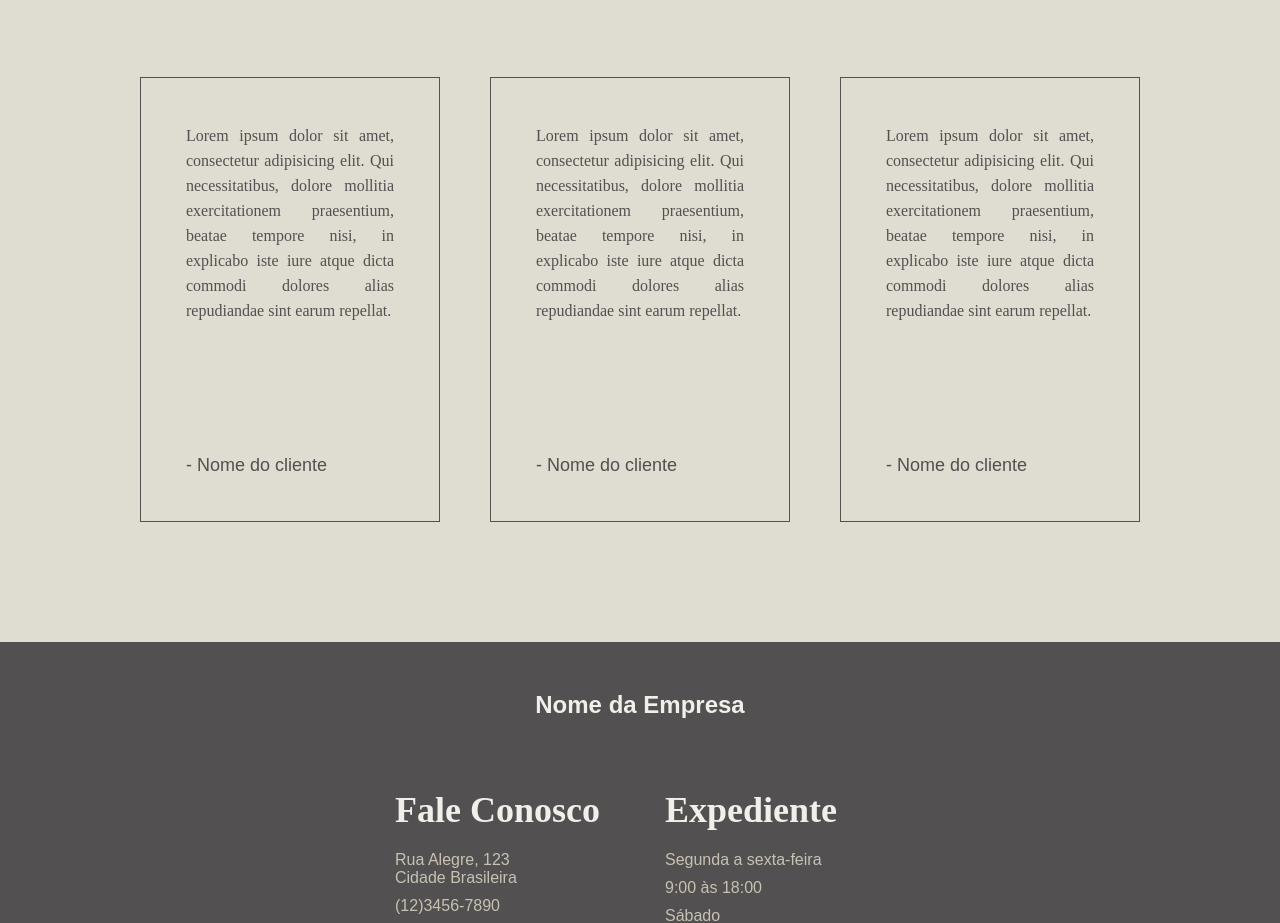
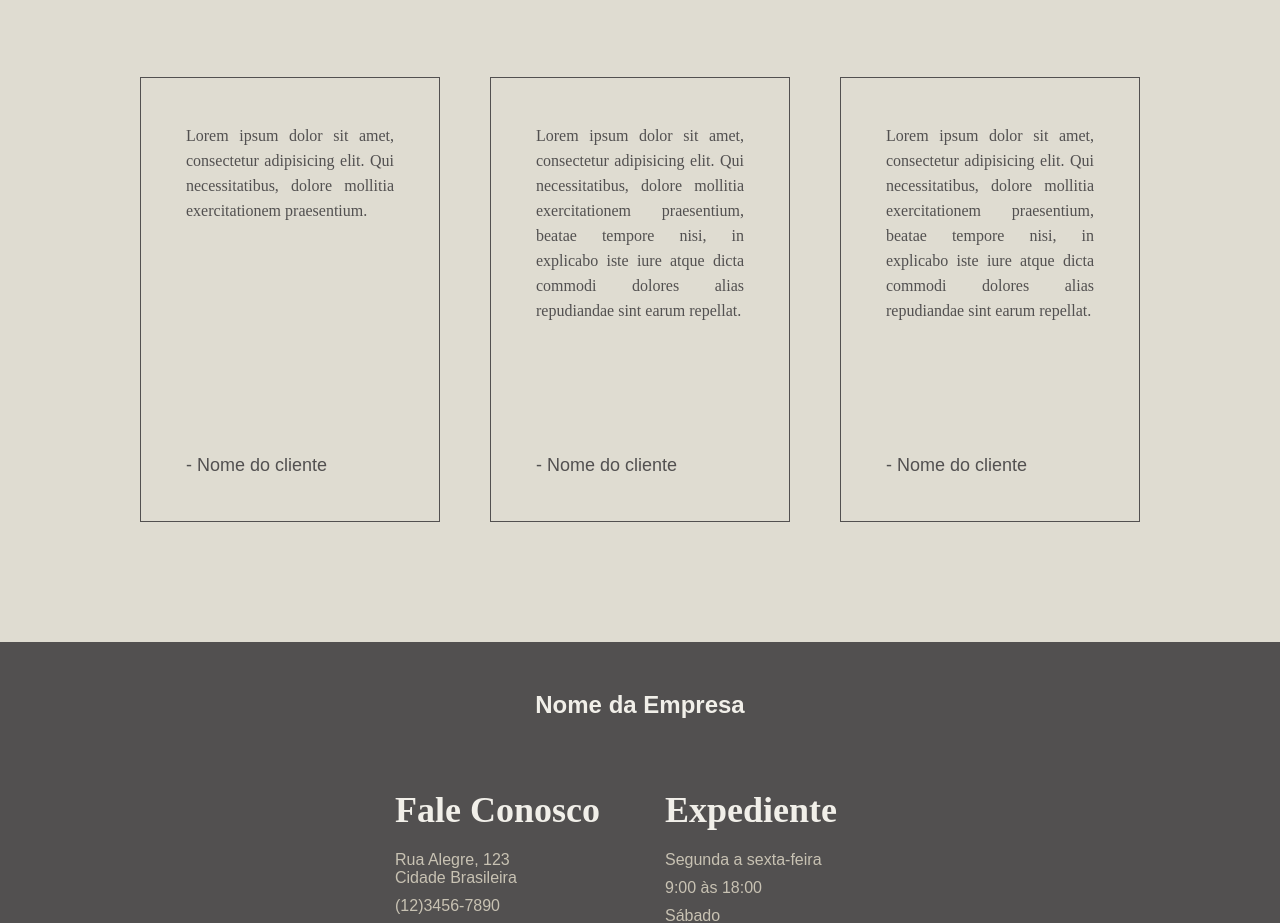
Before and after one commit to RodolphoHora/site-imobiliaria, a plain HTML site: page src/index.html in a window 1280 px wide. Shown: the part 3400-4323 px from the top of the page. Drawn offline with Linux system fonts and the light colour scheme.

Commit message:
Build Test

```diff
--- a/src/index.html
+++ b/src/index.html
@@ -151,7 +151,7 @@
             <div class="containerOpinioes">
 
                 <div class="cardOpiniao">
-                    <p>Lorem ipsum dolor sit amet, consectetur adipisicing elit. Qui necessitatibus, dolore mollitia exercitationem praesentium, beatae tempore nisi, in explicabo iste iure atque dicta commodi dolores alias repudiandae sint earum repellat.</p>
+                    <p>Lorem ipsum dolor sit amet, consectetur adipisicing elit. Qui necessitatibus, dolore mollitia exercitationem praesentium.</p>
                     <span>- Nome do cliente</span>
                 </div>
 
```
